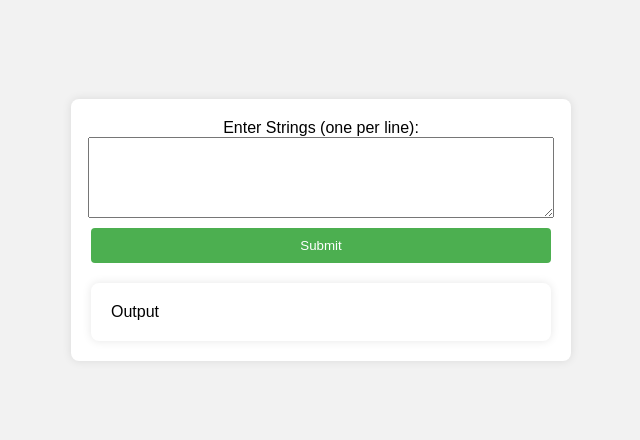
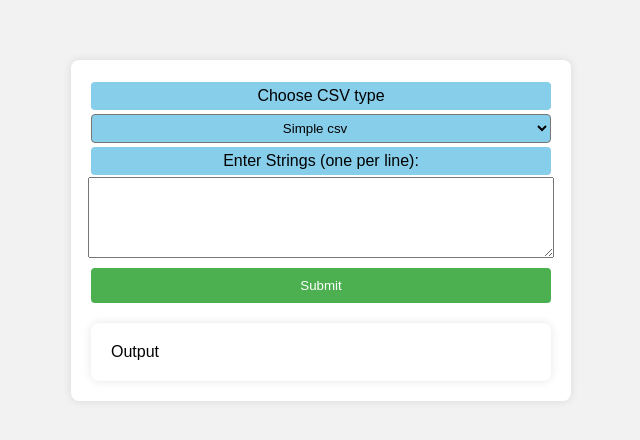
Before and after one commit to prateek2138/utilities, a plain HTML site: page index.html in a window 1280 px wide. Shown: the part 170-610 px from the top of the page, without its empty margins (319-959 px from the left). Drawn offline with Linux system fonts and the light colour scheme.

Commit message:
Update index.html

```diff
--- a/index.html
+++ b/index.html
@@ -90,17 +90,46 @@
             border-radius: 4px;
             display: none;
         }
+        label {
+            background-color: skyblue;
+            margin: 2px;
+            width: 100%;
+            color: black;
+            padding: 5px;
+            border-radius: 4px;
+            box-sizing: border-box;
+            overflow: auto;
+            position: relative;
+            text-align: center;
+        }
+        .csvType {
+            background-color: skyblue;
+            margin: 2px;
+            width: 100%;
+            color: black;
+            padding: 5px;
+            border-radius: 4px;
+            box-sizing: border-box;
+            overflow: auto;
+            position: relative;
+            text-align: center;
+        }
     </style>
 </head>
 <body>
 <div class="container">
-    <!-- Input field for multiline strings -->
+    <label for="csvType"> Choose CSV type </label>
+        <select id="csvType" class="csvType">
+            <option value="simple" selected> Simple csv </option>
+            <option value="quoted"> Quoted csv </option>
+        </select>
+
     <label for="multilineStrings">Enter Strings (one per line):</label>
     <textarea id="multilineStrings" name="multilineStrings" rows="5" cols="50"></textarea>
 
     <button type="button" onclick="submitForm()">Submit</button>
 
-    <div class="result-block" id="result"> <lable> Output </lable> </div>
+    <div class="result-block" id="result"> Output </div>
 
     <div class="copied-message" id="copiedMessage">Copied!</div>
 </div>
@@ -112,10 +141,19 @@
 
         // Split multiline input into an array of strings
         const lines = multilineStrings.split('\n');
-        const strings = lines.map(str => `'${str.trim()}'`);
+        const strings = lines.map(str => str.trim());
 
-        // Create the CSV response
-        const csv = strings.join(', ');
+        // Get the selected CSV type
+        const selectedCsvType = document.getElementById('csvType').value;
+        console.log(selectedCsvType);
+
+        // Create the CSV response based on the selected type
+        let csv;
+        if (selectedCsvType === 'simple') {
+            csv = strings.join(', ');
+        } else if (selectedCsvType === 'quoted') {
+            csv = strings.map(str => `'${str}'`).join(', ');
+        }
 
         // Create a new result block
         const resultBlock = document.createElement('div');
```
